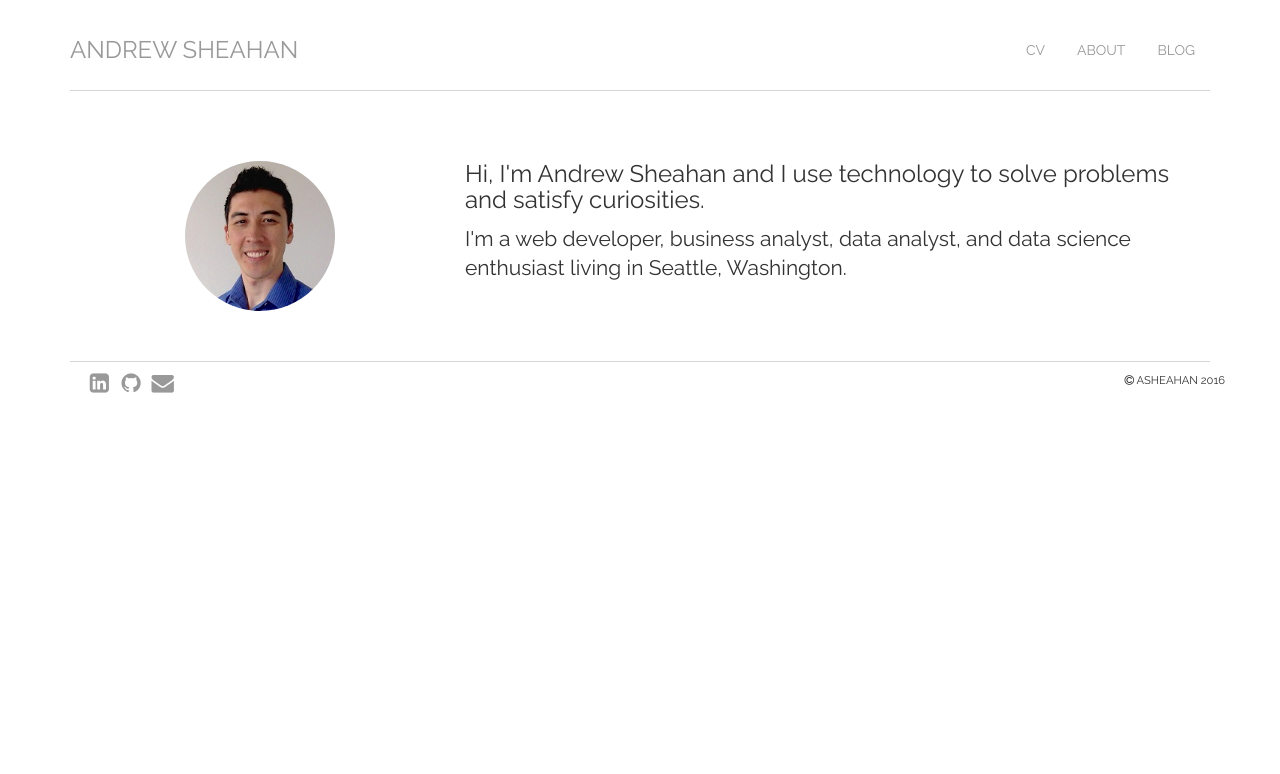
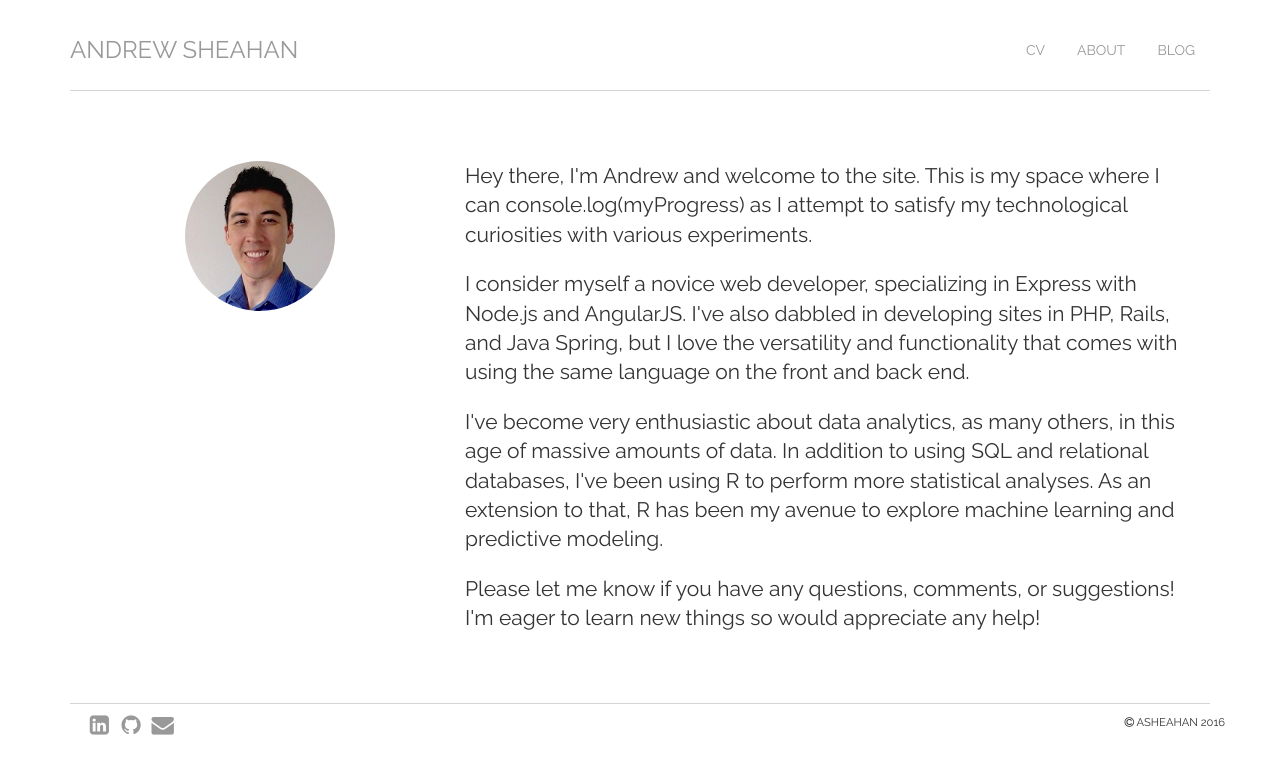
Before and after one commit to asheahan/asheahan.github.io, a Jekyll site: the page built from index.html, in a window 1280 px wide. Shown: the top 774 px of the page. Built offline with Jekyll 4.4.1, drawn with Linux system fonts in a browser that asks for light colours.

Commit message:
Add additional text to home

```diff
--- a/blog/index.html
+++ b/blog/index.html
@@ -1,6 +1,6 @@
 ---
 layout: default
-title: Web Development/Data Analytics Blog
+title: Technology Blog
 ---
     <h1>{{ page.title }}</h1>
     <p>This is hopefully the start to an almost weekly posting about web development and data analytics. Stay tuned as I try to showcase and improve my abilities using <a href="https://nodejs.org/en/" target="_blank">Node.js</a> and <a href="https://angularjs.org/" target="_blank">AngularJS</a> on the web development end and <a href="https://www.r-project.org/" target="_blank">R</a> and <a href="https://www.python.org/" target="_blank">Python</a> for data analytics. Hoping to learn and implement predictive and text analytics techniques through machine learning and natural language processing with open source data.
--- a/css/main.css
+++ b/css/main.css
@@ -26,6 +26,7 @@ h1 {
     font-family:'Helvetica', 'Arial', 'Sans-Serif';
 }
 p {
+    margin: 20px 0;
     font-size: 1.5em;
     line-height: 1.4em;
     color: #333;
--- a/index.html
+++ b/index.html
@@ -7,7 +7,9 @@ title: Home
     <img src="/assets/asheahan-200px.jpg" class="profile-image" alt="Andrew Sheahan" />
   </div>
   <div class="col-sm-8">
-  	<h3>Hi, I'm Andrew Sheahan and I use technology to solve problems and satisfy curiosities.</h3>
-  	<p>I'm a web developer, business analyst, data analyst, and data science enthusiast living in Seattle, Washington.</p>
+  	<p>Hey there, I'm Andrew and welcome to the site. This is my space where I can console.log(myProgress) as I attempt to satisfy my technological curiosities with various experiments.</p>
+    <p>I consider myself a novice web developer, specializing in Express with Node.js and AngularJS. I've also dabbled in developing sites in PHP, Rails, and Java Spring, but I love the versatility and functionality that comes with using the same language on the front and back end.</p>
+    <p>I've become very enthusiastic about data analytics, as many others, in this age of massive amounts of data. In addition to using SQL and relational databases, I've been using R to perform more statistical analyses. As an extension to that, R has been my avenue to explore machine learning and predictive modeling.</p>
+  	<p>Please let me know if you have any questions, comments, or suggestions! I'm eager to learn new things so would appreciate any help!</p>
   </div>
 </div><!-- row -->
```
